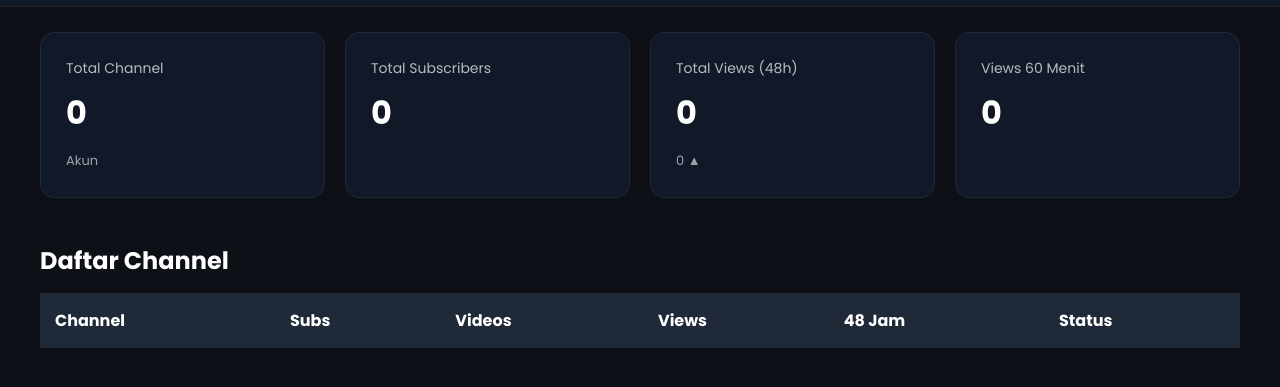
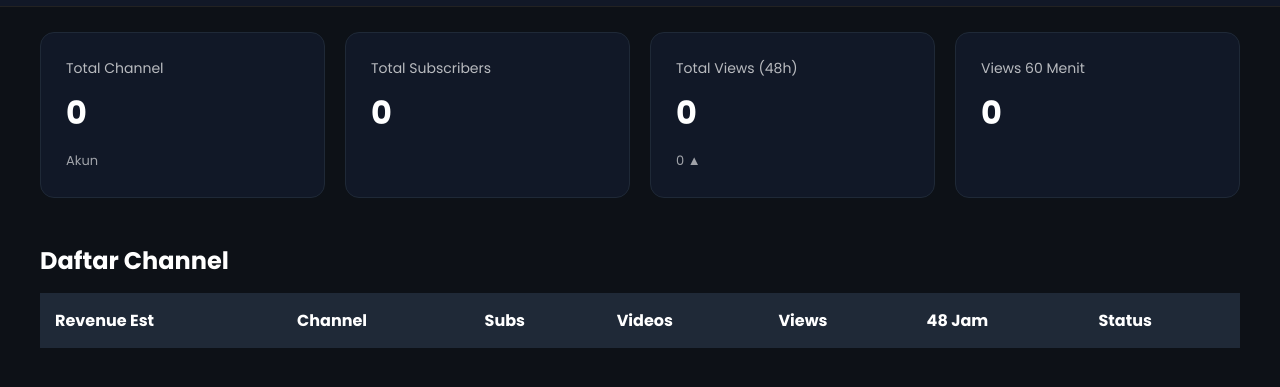
Before and after one commit to bangmemedid/yt-manager-pro, a plain HTML site: page index.html in a window 1280 px wide. Shown: the part 87-474 px from the top of the page. Drawn offline with Linux system fonts and the light colour scheme; a script that the page names is missing.

Commit message:
Update index.html

```diff
--- a/index.html
+++ b/index.html
@@ -66,6 +66,7 @@
     <table class="channel-table" id="channelTable">
       <thead>
         <tr>
+          <th>Revenue Est</th>
           <th>Channel</th>
           <th>Subs</th>
           <th>Videos</th>
```
